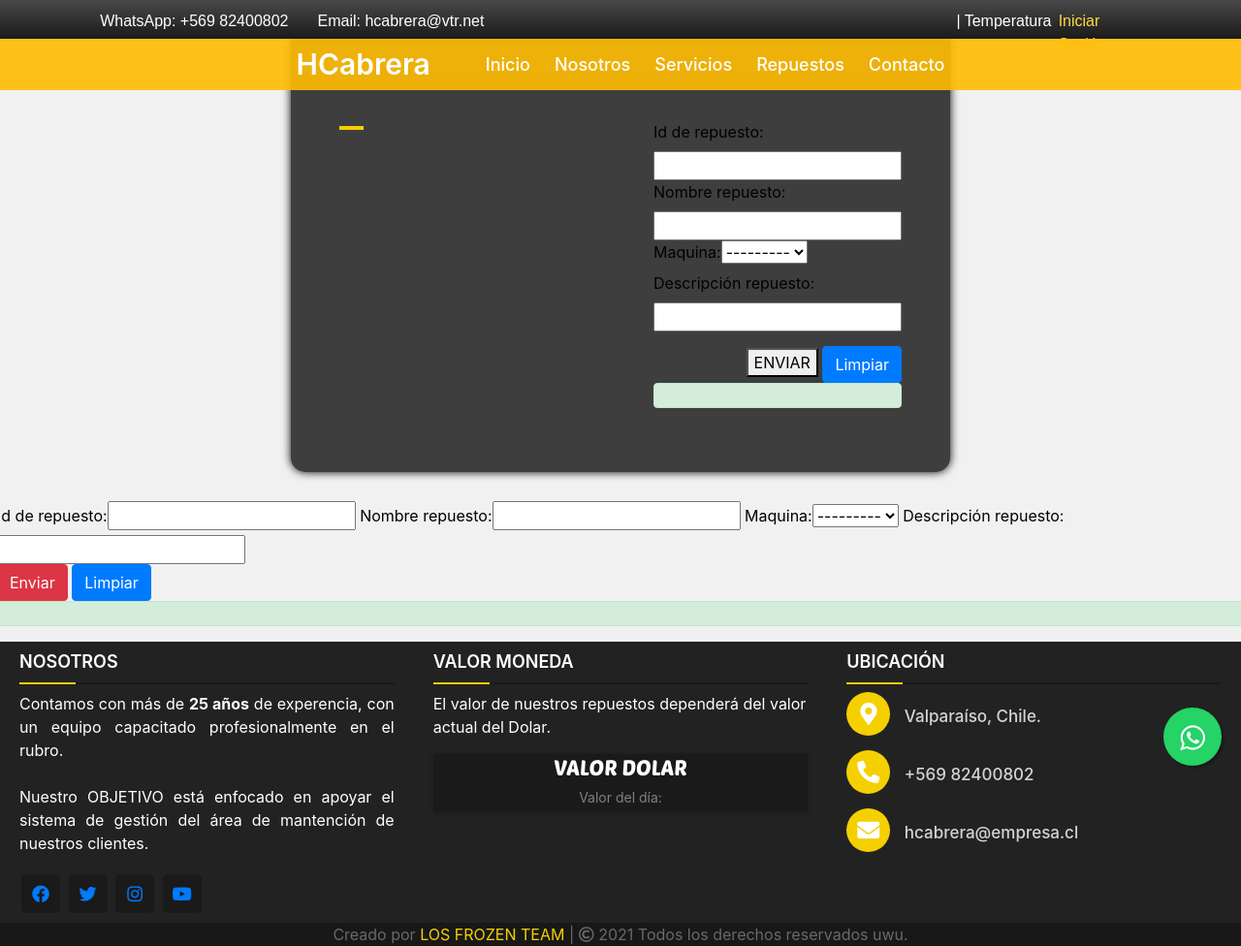
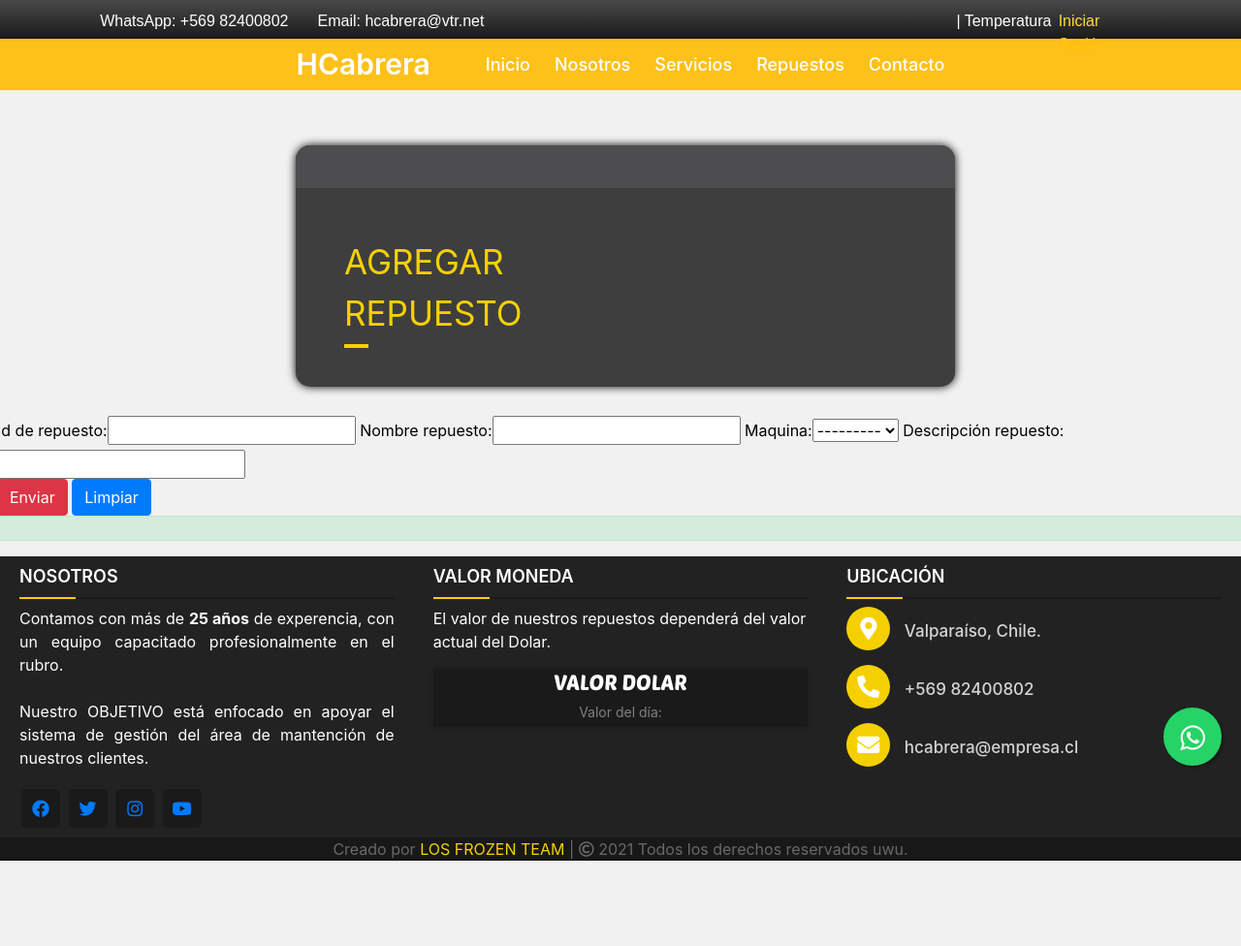
Before and after one commit to benjantonio/djangoPrueba, a Django app: page /form-repuesto in a window 1280 px wide. Shown: the whole page at 97% size. After the commit the page ends 888 px from the top, so only its background shows below. Run offline with Django 3.2, Linux system fonts and the light colour scheme; data that the repository does not hold is empty; some libraries are stand-ins or nearby versions.

Commit message:
actualización form agregar

```diff
--- a/HCabrera/productos/static/productos/css/style2.css
+++ b/HCabrera/productos/static/productos/css/style2.css
@@ -1259,3 +1259,7 @@ footer {
     padding-left: 10px;
 
 }
+
+.formulario-agregar{
+    padding-top: 120px;
+}
--- a/HCabrera/productos/templates/productos/form_repuesto.html
+++ b/HCabrera/productos/templates/productos/form_repuesto.html
@@ -113,7 +113,9 @@
 
 
     <!--                               -->
-    <div class="ventana-contacto">
+
+
+    <div class="formulario-agregar">
         <div class="container">
           <div class="screen">
             <div class="screen-header">
@@ -131,33 +133,14 @@
             <div class="screen-body">
               <div class="screen-body-item left">
                 <div class="app-title">
-
-              </div>
-
-            </div>
-            <div class="screen-body-item">
-              <form method="post" action="" id="formulario">
-                {% csrf_token %}
-
-              <div class="app-form-group">
-                {{ form.as_table }}
-            </div>
-                <div class="app-form-group buttons">
-                  <button type="submit" id="enviar" class="boton">ENVIAR</button>
-                  <input type="reset" class="btn btn-primary" id="limnpiar" value="Limpiar">
-                <div id="error" class="alert alert-success" role="alert">
-                    {{ mensaje }}
-                </div>
-                </div>
-              </div>
-            </form>
+                  <span>AGREGAR</span><br>
+                  <span>REPUESTO</span>
                 </div>
               </div>
             </div>
         </div>
       </div>
-
-
+    </div>
 
 
 
@@ -259,12 +242,6 @@
   <i class="fa fa-whatsapp my-whatsappfloat"></i>
 </a>
 
-<div>
-
-
-
-
-</div>
 
 <!--█ JAVASCRIPT █-->
 <script src="https://ajax.googleapis.com/ajax/libs/jquery/3.5.1/jquery.min.js"></script>
@@ -278,7 +255,7 @@
 <script>
   $( document ).ready(function() {
     console.log( "ready!" );
-    /*Definir clases de imput aqui*/
+    /*Definir clases de input aqui*/
 });
 </script>
 
```
Also changed, not shown: HCabrera/productos/views.py (+5 -2 lines). Lines whose indentation alone changed are shown as unchanged.
